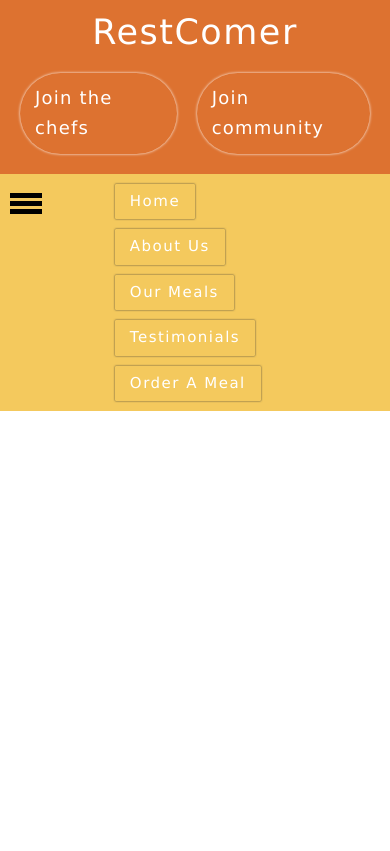
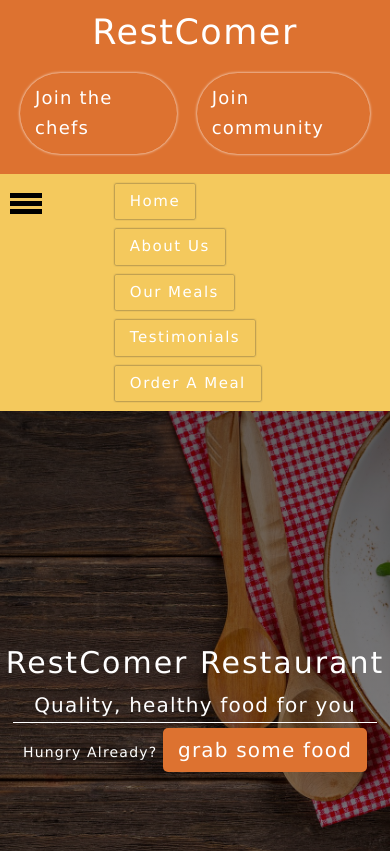
Before and after one commit to codeme254/RestComer, a React (Create React App) app: page / in a window 390 px wide. Shown: the top 851 px of the page. Built offline with nearby package versions, Linux system fonts and the light colour scheme.

Commit message:
created the home section of the website

```diff
--- a/src/App.css
+++ b/src/App.css
@@ -184,3 +184,84 @@ body{
     margin-bottom: 1rem;
   }
 }
+
+/* home section of the website */
+.home{
+  display: flex;
+  flex-direction: column;
+  justify-content: center;
+  align-items: center;
+  height: 70vh;
+  background-image: linear-gradient(rgba(0, 0, 0, .6), rgba(0, 0, 0, .4)),url(./Assets/Images/salad-bg.jpg);
+  background-position: center;
+  background-size: cover;
+}
+.home__title{
+  color: var(--col-white);
+}
+.home__title--main{
+  display: block;
+  font-size: 7rem;
+  text-transform: capitalize;
+  font-weight: 200;
+  letter-spacing: 2px;
+}
+.home__title--sub{
+  display: block;
+  text-align: center;
+  font-size: 2rem;
+  font-weight: 100;
+}
+.home__hunger--text{
+  font-size: 2rem;
+  color: var(--col-white);
+  padding: 1rem;
+  border-top: 1px solid white;
+}
+.home__hunger--button, .home__hunger--button:link, .home__hunger--button:visited{
+  color: var(--col-white);
+  text-decoration: none;
+  font-size: 2rem;
+  padding: 1rem 1.5rem;
+  background-color: var(--col-p-2);
+  border-radius: 5px;
+  transition: all .3s;
+}
+.home__hunger--button:hover{
+  background-color: var(--col-p-1);
+}
+@media only screen and (max-width: 830px){
+  .home__title--main{
+    font-size: 6rem;
+  }
+}
+@media only screen and (max-width: 720px){
+  .home__title--main{
+    font-size: 5rem;
+  }
+}
+@media only screen and (max-width: 605px){
+  .home__title--main{
+    font-size: 4rem;
+  }
+}
+@media only screen and (max-width: 490px){
+  .home__title--main{
+    font-size: 3rem;
+  }
+  .home__hunger--text{
+    font-size: 1.4rem;
+  }
+}
+@media only screen and (max-width: 360px){
+  .home__title--main{
+    font-size: 3rem;
+    text-align: center;
+  }
+  .home__hunger--text{
+    display: flex;
+    flex-direction: column;
+    justify-content: center;
+    align-items: center;
+  }
+}
--- a/src/App.js
+++ b/src/App.js
@@ -1,9 +1,11 @@
 import Header from './components/Header/Header'
+import Home from './components/Home/Home'
 
 function App() {
   return (
     <div className="App">
       <Header />
+      <Home />
     </div>
   );
 }
--- /dev/null
+++ b/src/components/Home/Home.jsx
@@ -0,0 +1,16 @@
+import React from 'react';
+
+const Home = () => {
+    return(
+        <section className="home">
+            <h1 className="home__title">
+                <span className="home__title--main">RestComer restaurant</span>
+                <span className="home__title--sub">Quality, healthy food for you</span>
+            </h1>
+            <p className="home__hunger--text">
+                Hungry Already? <a href="/" className="home__hunger--button">grab some food</a>
+            </p>
+        </section>
+    )
+}
+export default Home;
```
Also changed, not shown: public/branches.txt, src/Assets/Images/mainbg.jpg (added), src/Assets/Images/salad-bg.jpg (added).
